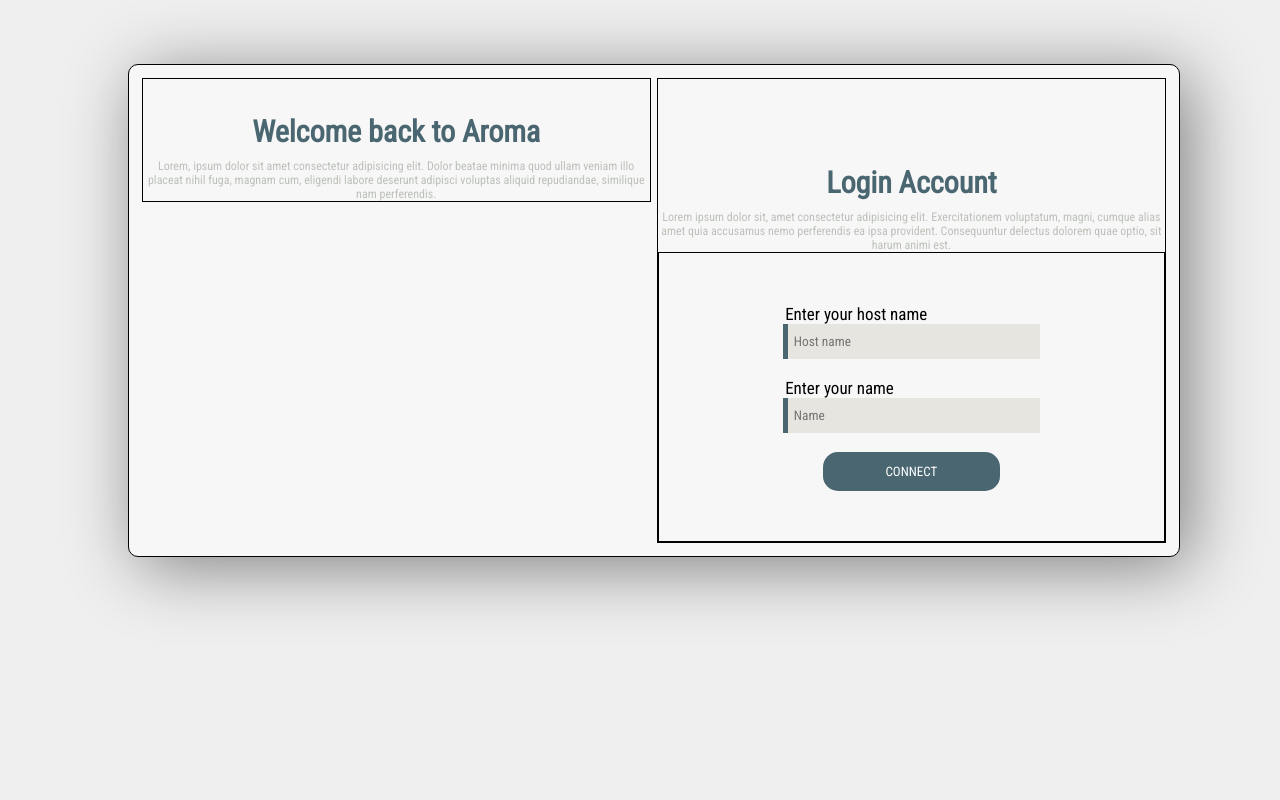
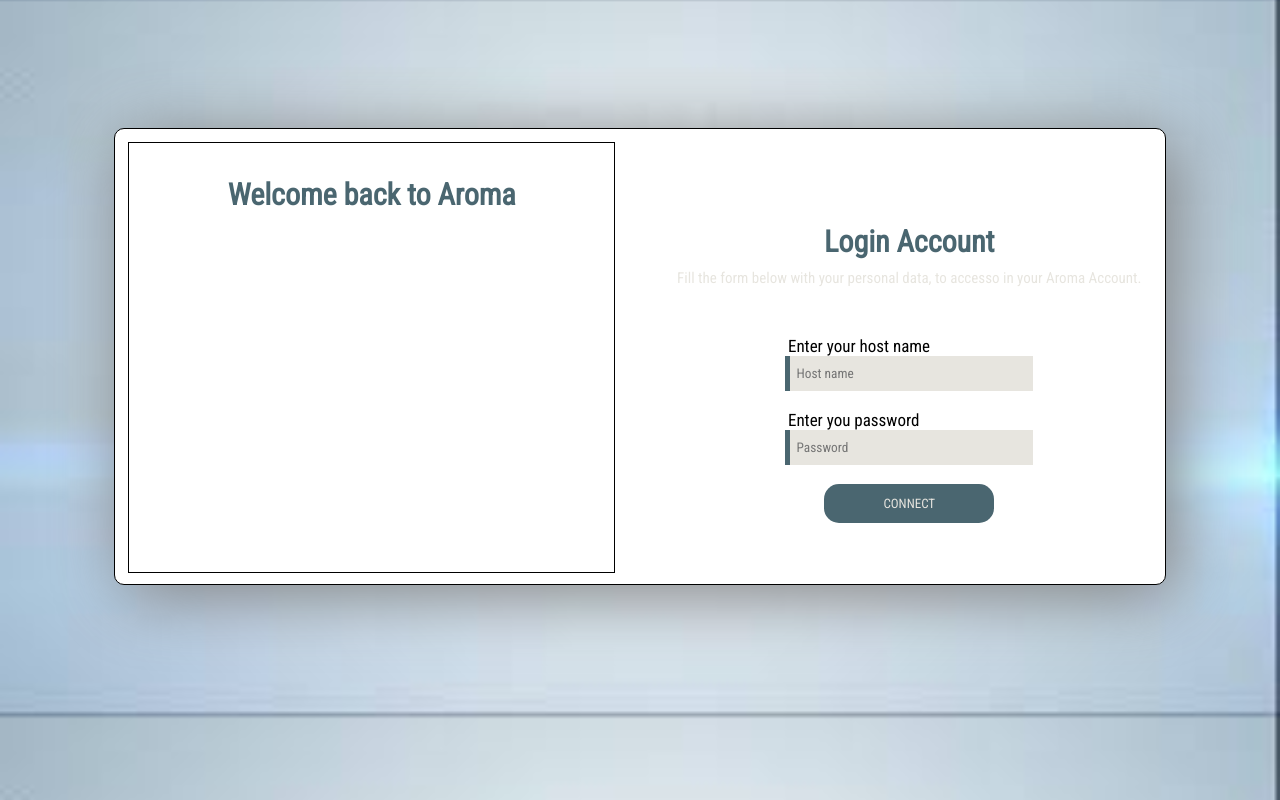
Before and after one commit to Aroma-Chat/AromaWebApp, a plain HTML site: page index.html in a window 1280 px wide. Drawn offline with nearby package versions, Linux system fonts and the light colour scheme.

Commit message:
Migliorata struttura delle variabili, e della login page

```diff
--- a/index.html
+++ b/index.html
@@ -15,40 +15,46 @@
     <!-- Internal support code -->
     <script src="js/symbols.js"></script>
     <script src="js/classes.js"></script>
+    <script src="./js/cookies.js"></script>
+    <script src="https://unpkg.com/vue@3"></script>
 
     <!-- Scripts -->
     <script src="js/index.js"></script>
 </head>
 
-<body>
-    <section class="login_page">
+<body style="background-image: url(./content/bg_image.webp); background-size: cover;">
+    <section class="container" id="app">
+        <div class="login_page">
             <div class="left_half">
-            <h1 id="aroma">Welcome back to Aroma</h1>
-            <p>
-                Lorem, ipsum dolor sit amet consectetur adipisicing elit. Dolor beatae minima quod ullam veniam illo placeat nihil fuga, magnam cum, eligendi labore deserunt adipisci voluptas aliquid repudiandae, similique nam perferendis.
-            </p>
+                <h1 id="aroma">{{ homeTitle }}</h1>
             </div>
 
             <div class="right_half">
-            <h1>Login Account</h1>
-            <p>
-                Lorem ipsum dolor sit, amet consectetur adipisicing elit. Exercitationem voluptatum, magni, cumque alias amet quia accusamus nemo perferendis ea ipsa provident. Consequuntur delectus dolorem quae optio, sit harum animi est.
-            </p>
+                <h1>{{ login }}</h1>
+                <p>{{ loginDescription }}</p>
 
                 <div class="personal_data">
-                <label for="host">Enter your host name</label>
+                    <label for="host">{{ hostName }}</label>
                     <input type="text" id="host" placeholder="&nbsp;&nbsp;Host name">
 
                     <br/>
 
-                <label for="name">Enter your name</label>
-                <input type="text" id="name" placeholder="&nbsp;&nbsp;Name">
+                    <label for="name">{{ password }}</label>
+                    <input type="password" id="name" placeholder="&nbsp;&nbsp;Password">
 
                     <br/>
 
                     <input type="button" id="connect" value="CONNECT" onclick="connectToServer()">
                 </div>
             </div>
+        </div>
     </section>
+
+<script src="main.js"></script>
+
+<script>
+    const mountedApp = app.mount('#app');
+</script>
+
 </body>
 </html>
--- /dev/null
+++ b/js/cookies.js
@@ -0,0 +1,3 @@
+let cookie = document.cookie = 'cookieFirst=01; expires=Tue, 01 Jan 2023 00:00 UTC;';
+
+console.log(cookie);
--- /dev/null
+++ b/main.js
@@ -0,0 +1,11 @@
+const app = Vue.createApp({
+    data() {
+        return {
+            homeTitle: 'Welcome back to Aroma',
+            login: 'Login Account',
+            loginDescription: 'Fill the form below with your personal data, to accesso in your Aroma Account.',
+            hostName: 'Enter your host name',
+            password: 'Enter you password',
+        }
+    }
+})
--- a/style/scss/abstract/_variables.scss
+++ b/style/scss/abstract/_variables.scss
@@ -0,0 +1,24 @@
+:root {
+    --titleSize: 30px;
+    --labelSize: 17px;
+    --paragraphSize: 15px;
+    --smallTextSize: 13px;
+
+    --radiusOne: 20px;
+    --radiusTwo: 15px;
+    --radiusThree: 10px;
+    --radiusFour: 5px;
+
+    --mainColor-light:      #4A6670;
+    --secondaryColor-light: #E7E5DF;
+    --blackColor-light:     #000000;
+    --whiteColor-light:     #FFFFFF;
+
+    --mainColor-dark:       red;
+    --secondaryColor-dark:  rgb(180, 180, 180)F;
+    --whiteColor-dark:      rgb(155, 155, 155);
+
+    --shadowColor:          gray;
+
+    --transitionOne: 0.5s;
+}
--- a/style/scss/layout/_struct.scss
+++ b/style/scss/layout/_struct.scss
@@ -10,88 +10,110 @@
     font-family: 'Roboto Condensed', sans-serif;
 }
 
-html {
-    background-color: #EFEFEF;
+/* ALLINEAMENTO ORIZZONTALE */
+@mixin horizontal-alignment{
+    display: flex;
+    justify-content: center;
+    flex-direction: row;
 }
 
-/* Page for the login */
+/* SEMPLICE BOTTONE */
+@mixin simple-button {
+    display: block;
+    border: none;
+    border-radius: var(--radiusTwo);
+    @include padding-button;
+    font-size: var(--smallTextSize);
+    margin: 0 auto;
+    width: 35%;
+    background-color: var(--mainColor);
+    color: var(--secondaryColor);
+    transition: var(--transitionOne) linear;
+    &:hover {
+        transform: scale(1.1);
+        transition: var(--transitionOne) linear;
+    }
+}
+
+/* PADDING USATO NEI BOTTONI */
+@mixin padding-button {
+    padding: 12px 8px;
+}
+
+html {
+    scroll-behavior: smooth;
+}
+
+/* SEZIONE con il FORM per il LOGIN */
+.container {
+    @include horizontal-alignment;
     .login_page {
         border: 1px solid black;
-    background-color: #F7F7F7;
-    display: inline-block;
+        background-color: var(--whiteColor);
         width: 80%;
-    margin-left: 10%;
-    margin-top: 5%;
         padding: 1%;
-    box-shadow: 10px 10px 70px gray;
-    border-radius: 10px;
+        box-shadow: 10px 10px 70px var(--shadowColor);
+        border-radius: var(--radiusThree);
+        @include horizontal-alignment;
+        margin-top: 10%;
 
-    /* Left half of the main block */
+        /* Parte sinistra della sezione login */
         .left_half {
             border: 1px solid black;
-        display: inline-block;
             width: 49.5%;
             height: 100%;
-        text-align: center;
             h1 {
                 text-align: center;
-            font-size: 30px;
-            color: #4A6670;
+                font-size: var(--titleSize);
+                color: var(--mainColor);
                 padding: 2%;
                 margin-top: 5%;
             }
             p {
                 text-align: center;
-            color: #BCC1BA;
-            font-size: 12px;
+                color: var(--secondaryColor);
+                font-size: var(--paragraphSize);
             }
         }
-    /* Right half of the main block */
+
+        /* Parte destra della sezione login */
         .right_half {
-        border: 1px solid black;
-        float: right;
             width: 49.5%;
             height: 100%;
+            margin-left: 5%;
             h1 {
                 text-align: center;
-            font-size: 30px;
-            color: #4A6670;
+                font-size: var(--titleSize);
+                color: var(--mainColor);
                 padding: 2%;
                 margin-top: 15%;
             }
             p {
                 text-align: center;
-            color: #BCC1BA;
-            font-size: 12px;
+                color: var(--secondaryColor);
+                font-size: var(--paragraphSize);
             }
             .personal_data {
-            border: 1px solid black;
                 padding-top: 10%;
                 padding-bottom: 10%;
                 label {
-                font-size: 17px;
+                    font-size: var(--labelSize);
                     margin-left: 25%;
                 }
-            #host, #name {
+                #host,
+                #name {
                     display: block;
                     height: 35px;
                     border: none;
-                background-color: #E7E5DF;
-                border-left: 5px solid #4A6670;
+                    background-color: var(--secondaryColor);
+                    border-left: 5px solid var(--mainColor);
                     margin: auto;
                     width: 50%;
                 }
                 #connect {
-                display: block;
-                border: none;
-                padding: 12px 8px;
-                border-radius: 15px;
-                font-size: 13px;
-                margin: 0 auto;
-                width: 35%;
-                background-color: #4A6670;
-                color: white;
+                    @include simple-button;
                 }
             }
         }
     }
+}
--- a/style/scss/theme/_theme.scss
+++ b/style/scss/theme/_theme.scss
@@ -0,0 +1,22 @@
+/**************************************************************************
+    STYLE PER LA DARK O LIGHT MODE IN BASE ALLE IMPOSTAZIONI DI SISTEMA
+**************************************************************************/
+
+/* DARK MODE */
+@media(prefers-color-scheme: dark) {
+    :root {
+        --mainColor:        var(--mainColor-dark);
+        --secondaryColor:   var(--secondaryColor-dark);
+        --whiteColor:       var(--whiteColor-dark);
+    }
+}
+
+/* LIGHT */
+@media(prefers-color-scheme: light) {
+    :root {
+        --mainColor:        var(--mainColor-light);
+        --secondaryColor:   var(--secondaryColor-light);
+        --blackColor:       var(--blackColor-light);
+        --whiteColor:       var(--whiteColor-light);
+    }
+}
```
Also changed, not shown: content/bg_image.webp (added), style/css/main.css. Lines whose indentation alone changed are shown as unchanged.
